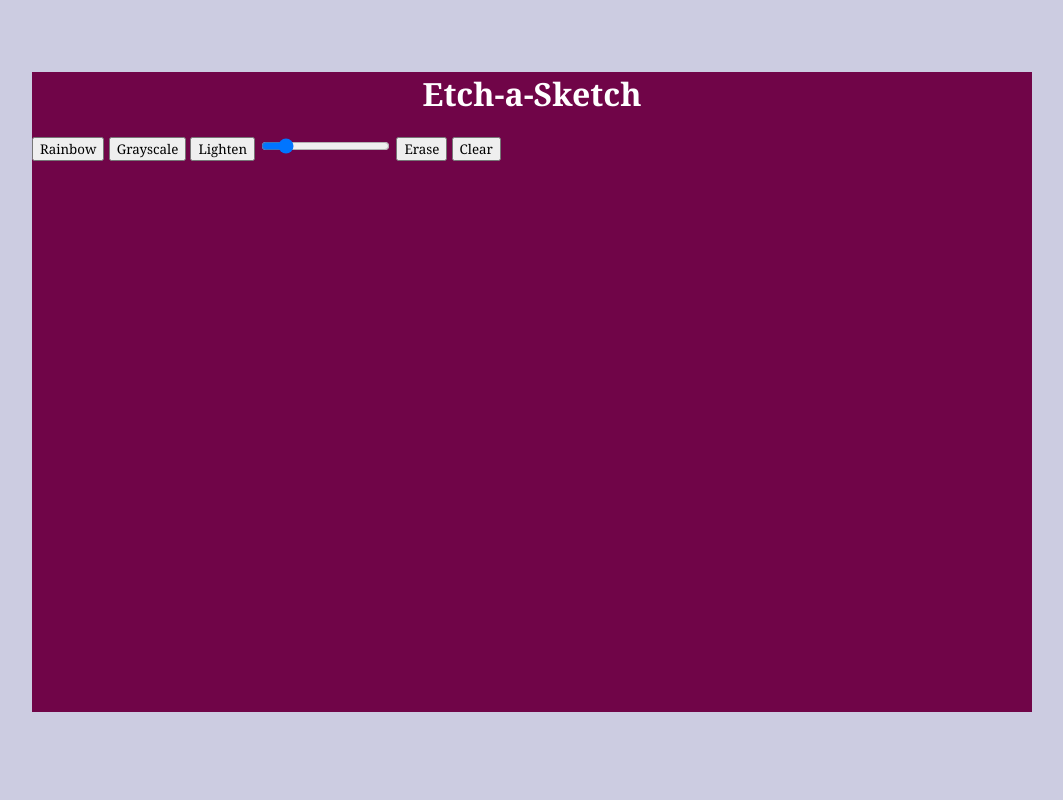
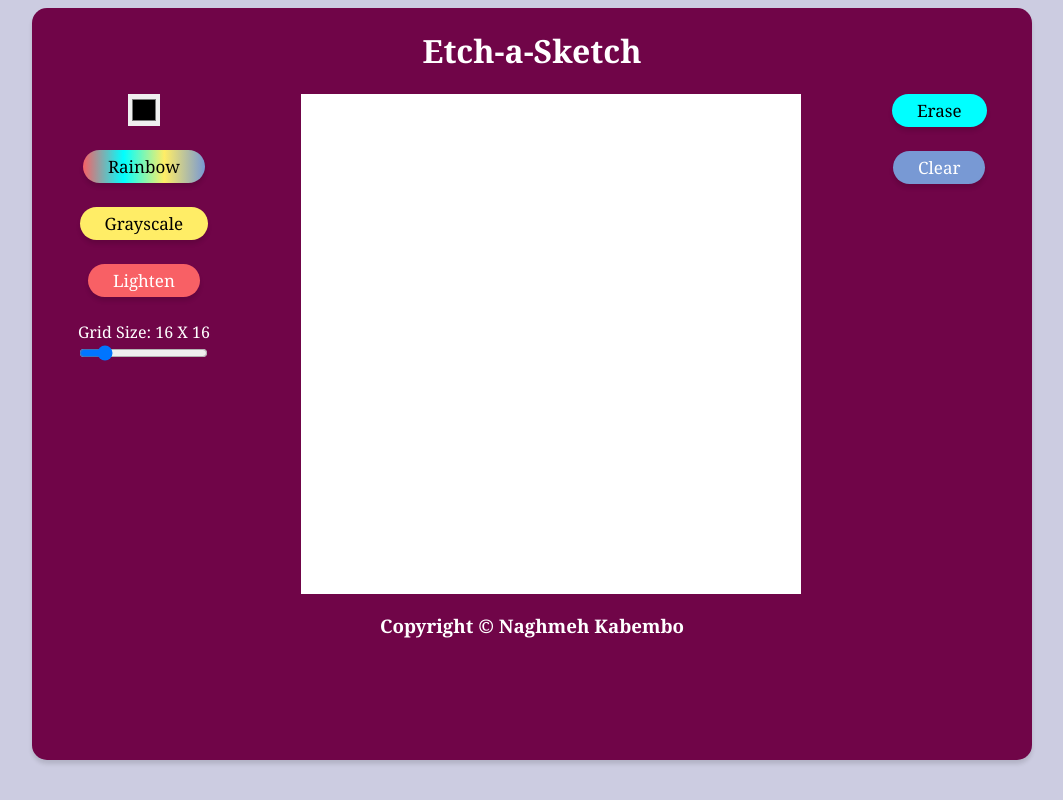
Before and after one commit to nkabembo/etch-a-sketch, a plain HTML site: page index.html in a window 1280 px wide. Shown: the whole page, without its empty margins (108-1171 px from the left). Drawn offline with Linux system fonts and the light colour scheme.

Commit message:
Addsed all styling of Canvas

```diff
--- a/art.js
+++ b/art.js
@@ -0,0 +1,6 @@
+var slider = document.getElementById("grid-range");
+var gridSize = document.getElementById("grid-name");
+
+slider.oninput = function(){
+    gridSize.innerHTML = ` ${this.value} X ${this.value}`;
+}
--- a/index.html
+++ b/index.html
@@ -6,23 +6,42 @@
     <link rel="stylesheet" href="style.css"/>
     <link rel="icon" href=""/>
     <title>Document</title>
+    <script src="art.js" defer></script>
 </head>
 <body>
     <div class="outline">
         <h1>Etch-a-Sketch</h1>
-        <div class="canvas">
+        <div class="middle">
+            <div class="controls">
+                <input type="color" id="colours">
+                <button class="rainbowbtn">Rainbow</button>
+                <button class="graybtn">Grayscale</button>
+                <button class="lightbtn">Lighten</button>
+                <div class="grid">
+                <span>Grid Size: <span id="grid-name"> 16 X 16</span></span>
+                <input type="range" min="1" max="100" value="16" class="slider" id="grid-range">
+
+            </div>
+
+
+            </div>
+            <div class="canvas">
+
+            </div>
+            <div class="controls">
+
+
+                <button class="erasebtn">Erase</button>
+                <button class="clearbtn">Clear</button>
+
+            </div>
 
         </div>
-        <div class="controls">
+        <h3>
+            Copyright © Naghmeh Kabembo
+        </h3>
 
-            <button>Rainbow</button>
-            <button>Grayscale</button>
-            <button>Lighten</button>
-            <input type="range" min="1" max="100" value="16" class="slider" id="myRange">
-            <button>Erase</button>
-            <button>Clear</button>
 
-        </div>
     </div>
 </body>
 </html>
--- a/style.css
+++ b/style.css
@@ -6,11 +6,15 @@ body{
 }
 .outline{
     background-color: #700548;
-    height:80vh;
-    margin-top: 4.5em;
+    height:94vh;
+    margin-top: 0.5em;
     width: 1000px;
     margin-left: auto;
     margin-right:auto;
+    border-radius: 15px;
+    box-shadow: 0px 4px 4px rgba(0, 0, 0, 0.123);
+    display: flex;
+    flex-direction: column;
 }
 h1{
     color: white;
@@ -19,4 +23,61 @@ h1{
 }
 .canvas{
     background-color: white;
+    height: 500px;
+    width: 500px;
+    justify-content: center;
+    align-self: center;
 }
+input[type="color"] {
+    border:none;
+    width: 32px;
+    height: 32px;
+    outline:none;
+}
+.controls{
+    display: flex;
+    flex-direction: column;
+    gap: 1.5em;
+    align-items: center;
+}
+.middle{
+    display:flex;
+    justify-content: space-around;
+}
+.grid{
+    display: flex;
+    flex-direction: column;
+    text-align: center;
+}
+span{
+    color: white;
+}
+button{
+    border-radius: 25px;
+    padding: 5px 25px;
+    font-size: 17px;
+    border: none;
+    box-shadow: 0px 4px 4px rgba(0, 0, 0, 0.123);
+}
+.rainbowbtn{
+    background-image:linear-gradient(to right, #F86065 , aqua,#FFED66,#7899D4);
+}
+.graybtn{
+    background-color: #FFED66;
+
+}
+.lightbtn{
+    background-color:#F86065;
+    color: white;
+}
+.erasebtn{
+    background-color: aqua;
+}
+.clearbtn{
+    background-color: #7899D4;
+    color: white;
+}
+h3{
+    text-align: center;
+    color:white;
+}
```
